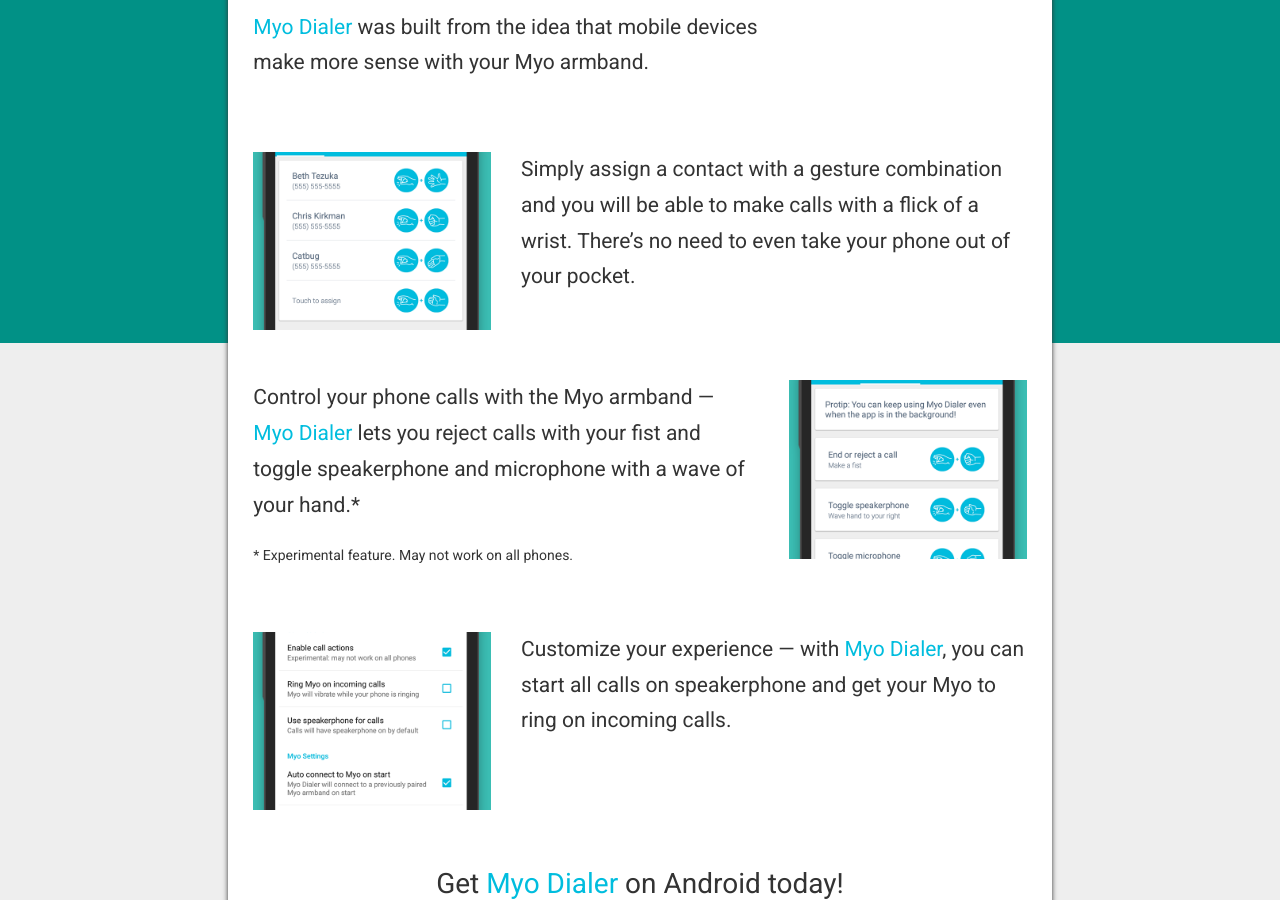
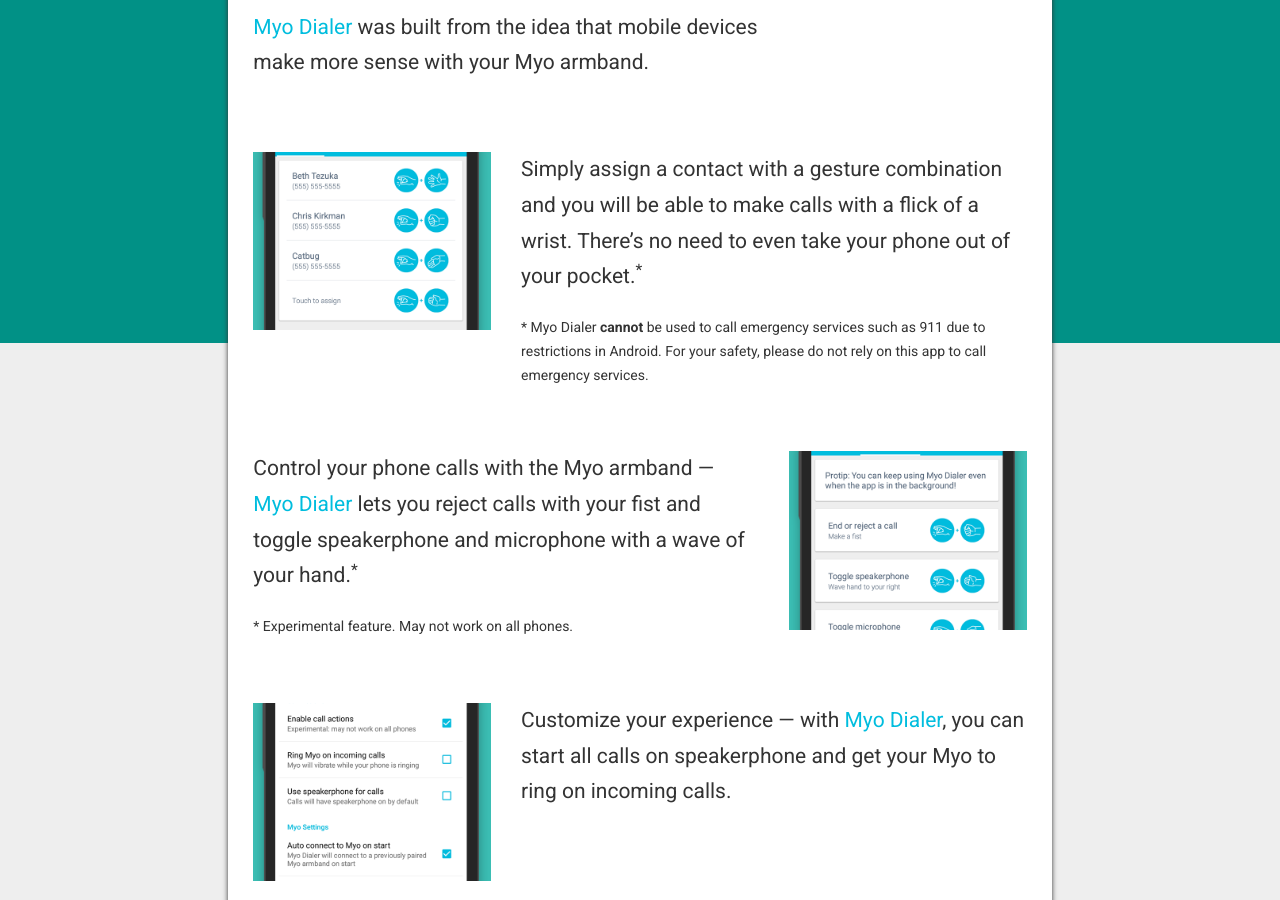
Before and after one commit to lloydtorres/lloydtorres.github.io, a Jekyll site: the page built from myodialer.md, in a window 1280 px wide and 900 px high, scrolled down 605 px. Built offline with Jekyll 4.4.1, drawn with Linux system fonts in a browser that asks for light colours; nearby versions of some CDN libraries.

Commit message:
Add disclaimer to Myo Dialer

```diff
--- a/myodialer.md
+++ b/myodialer.md
@@ -48,7 +48,11 @@
 
     <div class="col-sm-8">
         <div class="featuretext-md">
-            <p>Simply assign a contact with a gesture combination and you will be able to make calls with a flick of a wrist. There’s no need to even take your phone out of your pocket.</p>
+            <p>Simply assign a contact with a gesture combination and you will be able to make calls with a flick of a wrist. There’s no need to even take your phone out of your pocket.<sup>*</sup></p>
+        </div>
+
+        <div class="featuretext-sm">
+            <p>* Myo Dialer <strong>cannot</strong> be used to call emergency services such as 911 due to restrictions in Android. For your safety, please do not rely on this app to call emergency services.</p>
         </div>
     </div>
 </div>
@@ -56,7 +60,7 @@
 <div class="row paddown paddup">
     <div class="col-sm-8 hidden-xs">
         <div class="featuretext-md">
-            <p>Control your phone calls with the Myo armband — <span class="cyan-emph">Myo Dialer</span> lets you reject calls with your fist and toggle speakerphone and microphone with a wave of your hand.*</p>
+            <p>Control your phone calls with the Myo armband — <span class="cyan-emph">Myo Dialer</span> lets you reject calls with your fist and toggle speakerphone and microphone with a wave of your hand.<sup>*</sup></p>
         </div>
 
         <div class="featuretext-sm">
@@ -70,7 +74,7 @@
 
     <div class="col-sm-8 visible-xs">
         <div class="featuretext-md">
-            <p>Control your phone calls with the Myo armband — <span class="cyan-emph">Myo Dialer</span> lets you reject calls with your fist and toggle speakerphone and microphone with a wave of your hand.*</p>
+            <p>Control your phone calls with the Myo armband — <span class="cyan-emph">Myo Dialer</span> lets you reject calls with your fist and toggle speakerphone and microphone with a wave of your hand.<sup>*</sup></p>
         </div>
 
         <div class="featuretext-sm">
```
